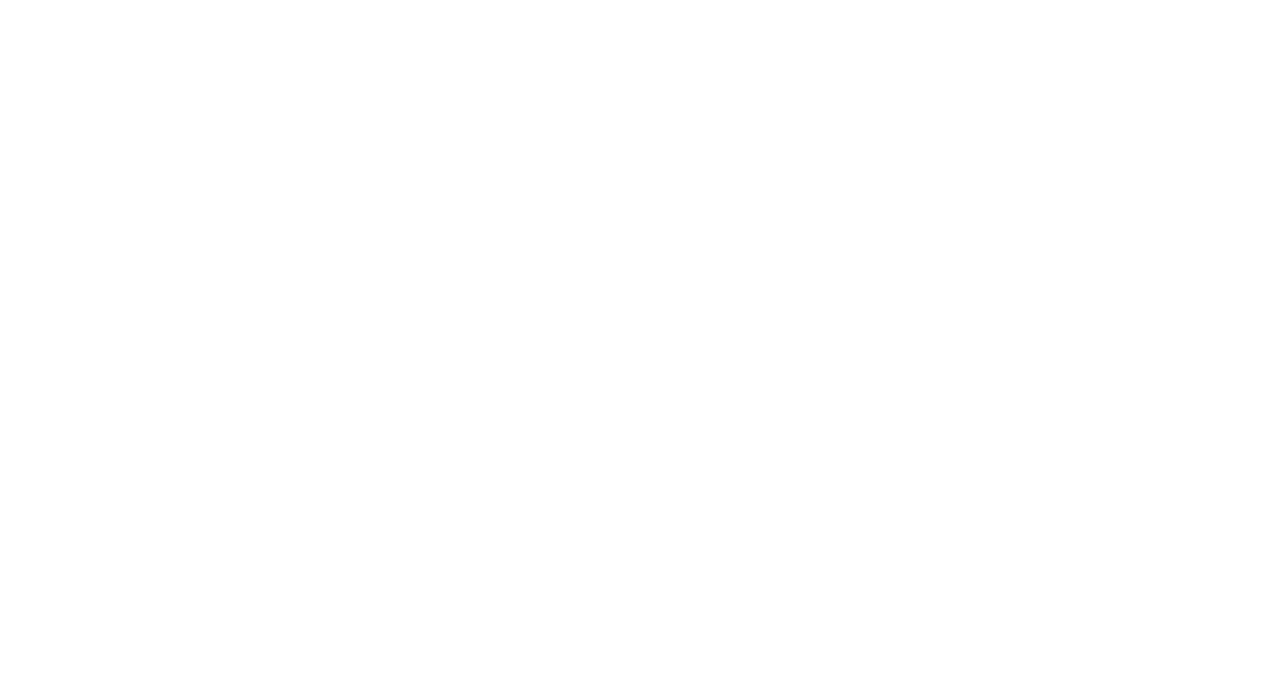
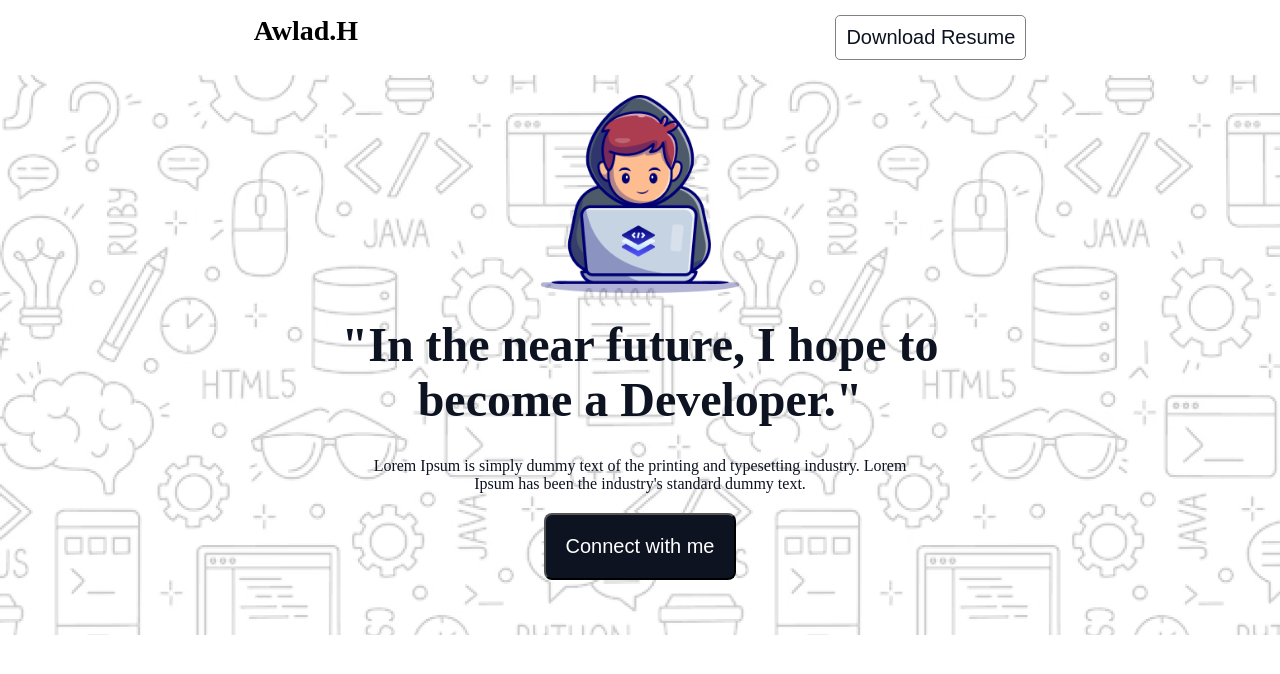
Before and after one commit to Dev-Maidul/reward1portfolio, a plain HTML site: page index.html in a window 1280 px wide. Drawn offline with Linux system fonts and the light colour scheme.

Commit message:
nav bar added

```diff
--- a/index.html
+++ b/index.html
@@ -4,10 +4,28 @@
     <meta charset="UTF-8">
     <meta name="viewport" content="width=device-width, initial-scale=1.0">
     <title>Portfolio dev</title>
+
     <link rel="stylesheet" href="style.css">
 </head>
 <body>
-    <head></head>
+    <header>
+        <div class="navbar">
+            <div class="logo">
+                <h3>Awlad.H</h3>
+            </div>
+            <div class="resume">
+                <button class="resume-btn">Download Resume</button>
+            </div>
+        </div>
+        <div class="banner-container">
+            <div class="banner-content">
+                <img src="./assets/Group.png" alt="">
+            <h2 class="color1">"In the near future, I hope to <br> become a Developer."</h2>
+            <p class="color1">Lorem Ipsum is simply dummy text of the printing and typesetting industry. Lorem <br> Ipsum has been the industry's standard dummy text.</p>
+            <button>Connect with me</button>
+            </div>
+        </div>
+    </header>
     <main></main>
     <footer></footer>
 </body>
--- a/style.css
+++ b/style.css
@@ -1,4 +1,61 @@
+.azeret-mono{
+  font-family: "Azeret Mono", serif;
+  font-optical-sizing: auto;
+
+}
 *{
     margin: 0;
     padding: 0;
 }
+/* Shared style */
+.color1{
+    color: #0D1321;
+}
+
+/* Navbar style */
+.logo h3{
+    font-size: 28px;
+}
+.navbar{
+    display: flex;
+    justify-content: space-around;
+    padding: 15px;
+}
+.resume-btn{
+    padding: 10px;
+    background-color: white;
+    border: 1px solid grey;
+    border-radius: 5px;
+    font-weight: 500;
+    color: #0D1321;
+    font-size: 20px;
+}
+.banner-container{
+    width: 100%;
+    height: 70vh;
+    background-image: url("./assets/Hero-bg.png");
+}
+.banner-content{
+    text-align: center;
+    padding: 20px;
+}
+.banner-content img{
+    width: 200px;
+}
+.banner-content h2{
+    font-size: 48px;
+    margin-top: 20px;
+    margin-bottom: 20px;
+}
+.banner-content p{
+    font-size: 16px;
+    padding: 10px;
+    margin-bottom: 10px;
+}
+.banner-content button{
+    font-size: 20px;
+    padding: 20px;
+    background-color: #0D1321;
+    color: white;
+    border-radius: 8px;
+}
```
